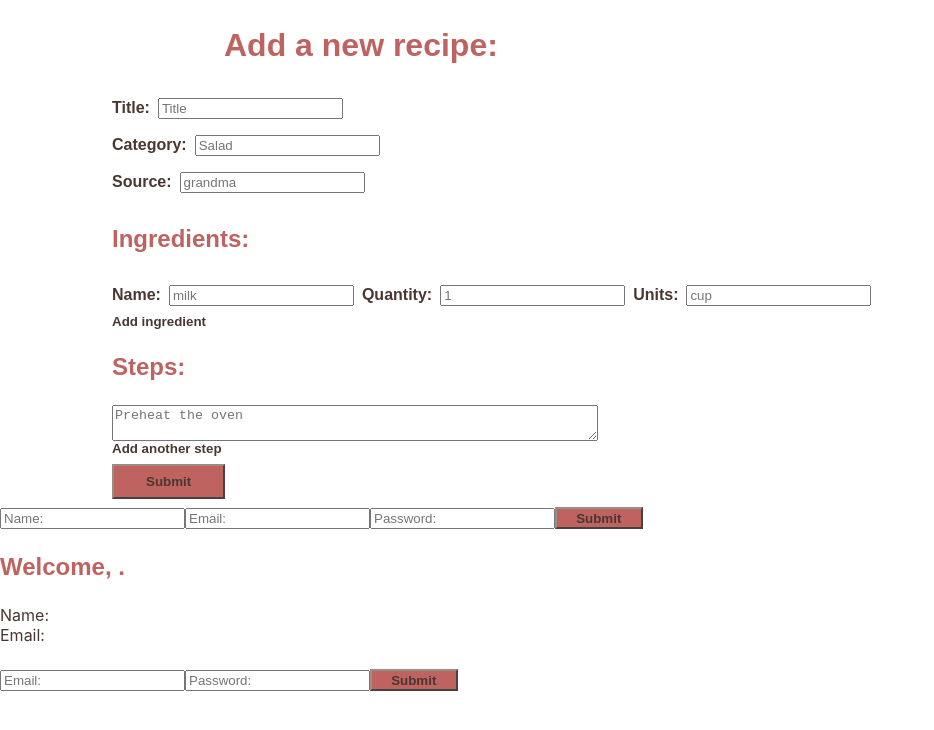
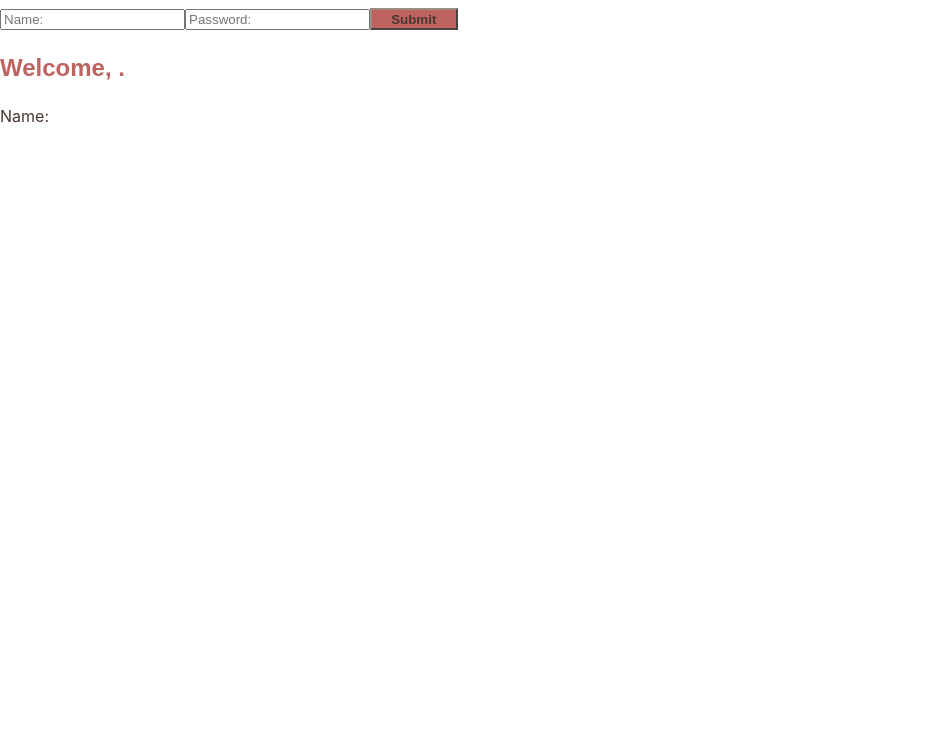
Before and after one commit to Secret-Family-Recipes-Cookbook-3/front-end, a React (Create React App) app in the folder secret-family-recipes/: page /dashboard in a window 1280 px wide. Before the commit this address led to /login. Shown: the top 730 px of the page, without its empty margins (0-934 px from the left). Built offline with nearby package versions, Linux system fonts and the light colour scheme; a web font is replaced by a local one.

Commit message:
still attempting first axios post sent via formik

```diff
--- a/secret-family-recipes/src/App.js
+++ b/secret-family-recipes/src/App.js
@@ -12,18 +12,17 @@ import PrivateRoute from './components/PrivateRoute'
 import { Route, Switch, Link} from 'react-router-dom';
 import Dashboard from './components/Dashboard';
 
-
 function App() {
   return (
     <div className="App">
 
-      <FormikRecipeForm></FormikRecipeForm>
-
-      <UserSignupForm />
-      <PrivateRoute path="/dashboard" component={Dashboard}/>
+      {/* <FormikRecipeForm></FormikRecipeForm> */}
+      <SignUpPage />
+      {/* <UserSignupForm /> */}
+      {/* <PrivateRoute path="/dashboard" component={Dashboard}/>
       <Route exact path='/' component={UserLogin} />
       <Route path='/MyRecipes' component={MyRecipes} />
-      <Route path='/Login' component={LogIn} />
+      <Route path='/Login' component={LogIn} /> */}
       {/* <Route path='/SignUpPage' component={SignUpPage} /> */}
 
 
--- a/secret-family-recipes/src/components/SignUp.js
+++ b/secret-family-recipes/src/components/SignUp.js
@@ -30,10 +30,6 @@ const UserSignupForm = ({ values, errors, touched, status }) => {
                     {touched.name && errors.name && (
                         <p className='errors'>{errors.name}</p>
                     )}
-                      <Field type='text' name='email' placeholder ='Email:' />
-                    {touched.email && errors.email && (
-                        <p className='errors'>{errors.email}</p>
-                    )}
                       <Field type='text' name='password' placeholder ='Password:' />
                     {touched.password && errors.password && (
                         <p className='errors'>{errors.password}</p>
@@ -47,7 +43,6 @@ const UserSignupForm = ({ values, errors, touched, status }) => {
                 <h3>Welcome, {users.name}.</h3>
                 { <dl key={users.id}>
                     <dt>Name: {users.name}</dt>
-                    <dt>Email: {users.email}</dt>
                     </dl>
                     }
             </div>
@@ -58,21 +53,19 @@ const UserSignupForm = ({ values, errors, touched, status }) => {
 export default withFormik({
     mapPropsToValues: props => ({
         name: '',
-        email: '',
         password: ''
     }),
     validationSchema: Yup.object().shape({
         name: Yup.string().required('Name is Required'),
-        email: Yup.string().required('Email is Required.'),
         password: Yup.string().required('Password is Required')
     }),
     handleSubmit: (values, { resetForm, setStatus }) => {
-        console.log(values)
-        axios.post('https://secret-family-recipes-cookbook.herokuapp.com/api/opauth/register', values)
+        const sendValues = JSON.stringify(values)
+        axios.post('https://secret-family-recipes-cookbook.herokuapp.com/api/auth/register', sendValues)
         .then(response => {
             console.log(response);
             resetForm();
-            setStatus(response.data);
+            setStatus(response);
         })
         .catch(err => console.log(err.response));
     }
--- a/secret-family-recipes/src/components/SignUpPage.js
+++ b/secret-family-recipes/src/components/SignUpPage.js
@@ -1,10 +1,10 @@
 import React from 'react';
-// import UserSignupForm from './SignUp';
+import UserSignupForm from './SignUp';
 
 function SignUpPage() {
   return (
     <div className="SignUp">
-      {/* <UserSignupForm /> */}
+      <UserSignupForm />
     </div>
   );
 }
```
Also changed, not shown: secret-family-recipes/src/utils/axiosWithAuth.js (added, +11 -0 lines).
